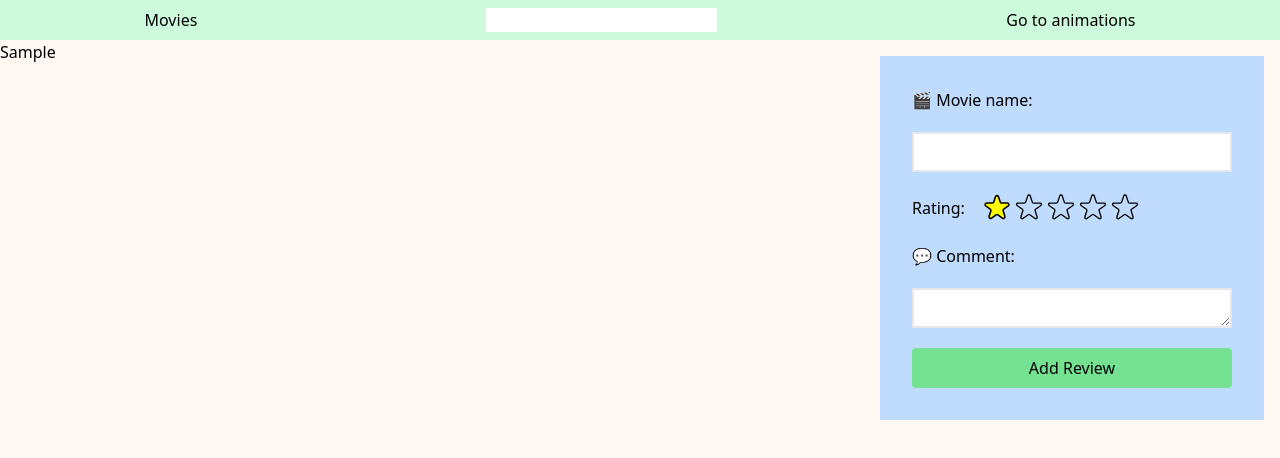
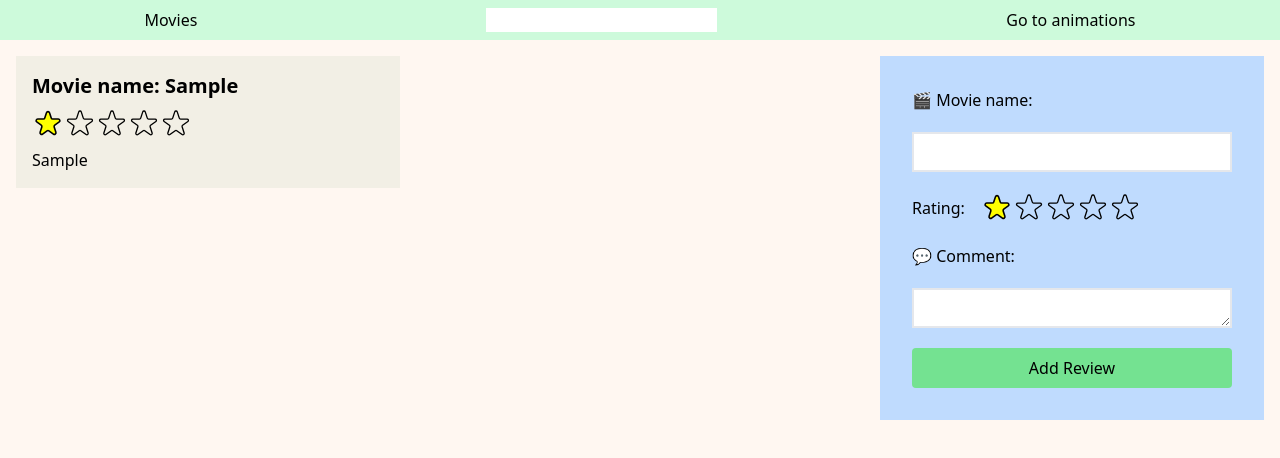
Before and after one commit to ranjitbudhathoki/movie-review, a React (Vite) app: page / in a window 1280 px wide. Both pictures are taken after typing "Sample", "Sample" into the empty fields and a click on the button "Add Review". Shown: the top 458 px of the page. Built offline with nearby package versions, Linux system fonts and the light colour scheme.

Commit message:
complete listing review

```diff
--- a/src/components/ReviewAddForm.tsx
+++ b/src/components/ReviewAddForm.tsx
@@ -68,7 +68,7 @@ export default function ReviewAddForm({ handleReviewAdd }: reviewAddFormProps) {
 
   return (
     <form
-      className="flex flex-col w-96 gap-5 bg-blue-200 p-8 m-4"
+      className="flex flex-col w-96 h-2/4 gap-5 bg-blue-200 p-8 m-4"
       onSubmit={handleSubmit}
     >
       <label>🎬 Movie name:</label>
--- a/src/components/Reviews.tsx
+++ b/src/components/Reviews.tsx
@@ -1,3 +1,5 @@
+import StarRating from "./StartRating";
+
 type Review = {
   id: string;
   movieName: string;
@@ -13,7 +15,14 @@ export default function Reviews({ reviews }: reviewsProps) {
   return (
     <ul>
       {reviews.map((review: Review) => (
-        <p key={review.id}>{review.movieName}</p>
+        <li
+          key={review.id}
+          className="bg-[#F2EFE5] m-4 w-96 p-4 flex flex-col gap-2"
+        >
+          <h2 className="text-xl font-bold">Movie name: {review.movieName}</h2>
+          <StarRating defaultRating={review.rating} disabled={true} />
+          <p>{review.comment}</p>
+        </li>
       ))}
     </ul>
   );
--- a/src/components/Star.tsx
+++ b/src/components/Star.tsx
@@ -1,9 +1,11 @@
 export default function Star({
   onRate,
   full,
+  disabled,
 }: {
   onRate: () => void;
   full: boolean;
+  disabled?: boolean;
 }) {
   const starStyle = {
     height: "32px",
@@ -14,7 +16,16 @@ export default function Star({
   const color = "yellow";
 
   return (
-    <span role="button" style={starStyle} onClick={onRate}>
+    <span
+      role="button"
+      style={starStyle}
+      onClick={() => {
+        if (disabled) {
+          return;
+        }
+        onRate();
+      }}
+    >
       {full ? (
         <svg
           xmlns="http://www.w3.org/2000/svg"
--- a/src/components/StartRating.tsx
+++ b/src/components/StartRating.tsx
@@ -3,12 +3,14 @@ import Star from "./Star";
 
 type starRatingProps = {
   defaultRating: number;
-  onSetRating: (rating: number) => void;
+  onSetRating?: (rating: number) => void;
+  disabled?: boolean;
 };
 
 export default function StarRating({
   defaultRating = 1,
-  onSetRating,
+  onSetRating = () => {},
+  disabled,
 }: starRatingProps) {
   const [rating, setRating] = useState(defaultRating);
 
@@ -28,6 +30,7 @@ export default function StarRating({
           key={i}
           onRate={() => handleClick(i + 1)}
           full={rating >= i + 1}
+          disabled={disabled}
         />
       ))}
     </div>
```
